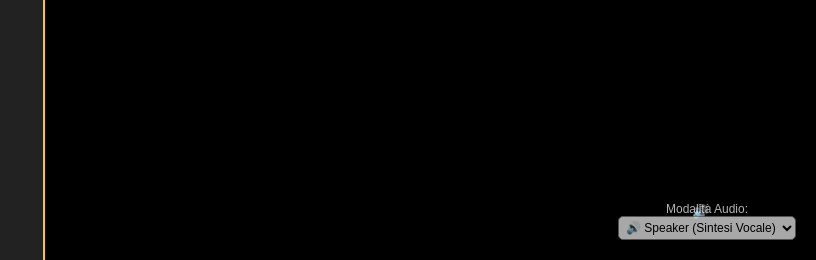
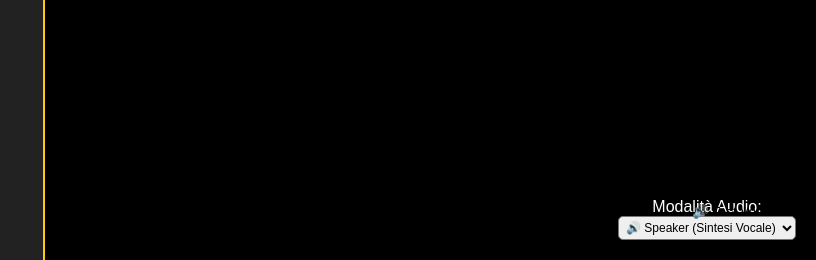
Before and after one commit to Ettorelg/online, a Flask app: page /ticket_chiamato in a window 1280 px wide. Shown: the part 540-800 px from the top of the page, without its empty margins (464-1280 px from the left). Run offline with Flask 3, Linux system fonts and the light colour scheme; the visitor is signed in with stand-in values (Sample User, id 1); data that the repository does not hold is empty; some libraries are stand-ins or nearby versions.

Commit message:
Update ticket_chiamato.html

```diff
--- a/templates/ticket_chiamato.html
+++ b/templates/ticket_chiamato.html
@@ -315,13 +315,13 @@ function testVoice() {
             cursor: pointer; text-align: center;">
     <button class="voice-test" onclick="testVoice()">🔊 Test Voce</button>
 
-    <div style="margin-top: 5px; font-size: 12px; opacity: 0.7;">
+
         <label for="audioMode" style="display: block;">Modalità Audio:</label>
         <select id="audioMode" onchange="saveAudioPreference()" style="font-size: 12px; padding: 3px; border-radius: 5px;">
             <option value="synth">🔊 Speaker (Sintesi Vocale)</option>
             <option value="file">🎵 File Audio</option>
         </select>
-    </div>
+
 </div>
 
 </div>
```
